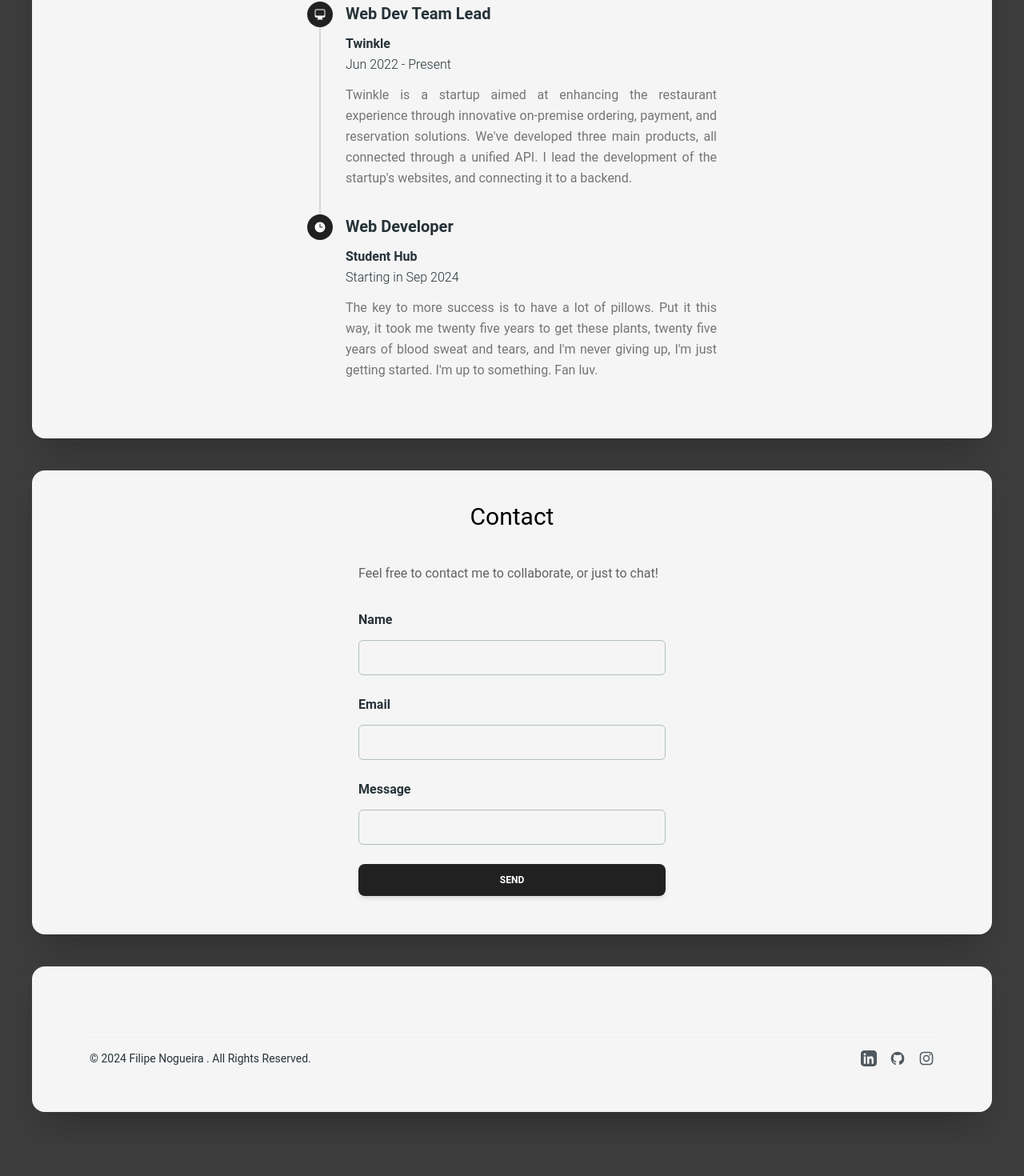
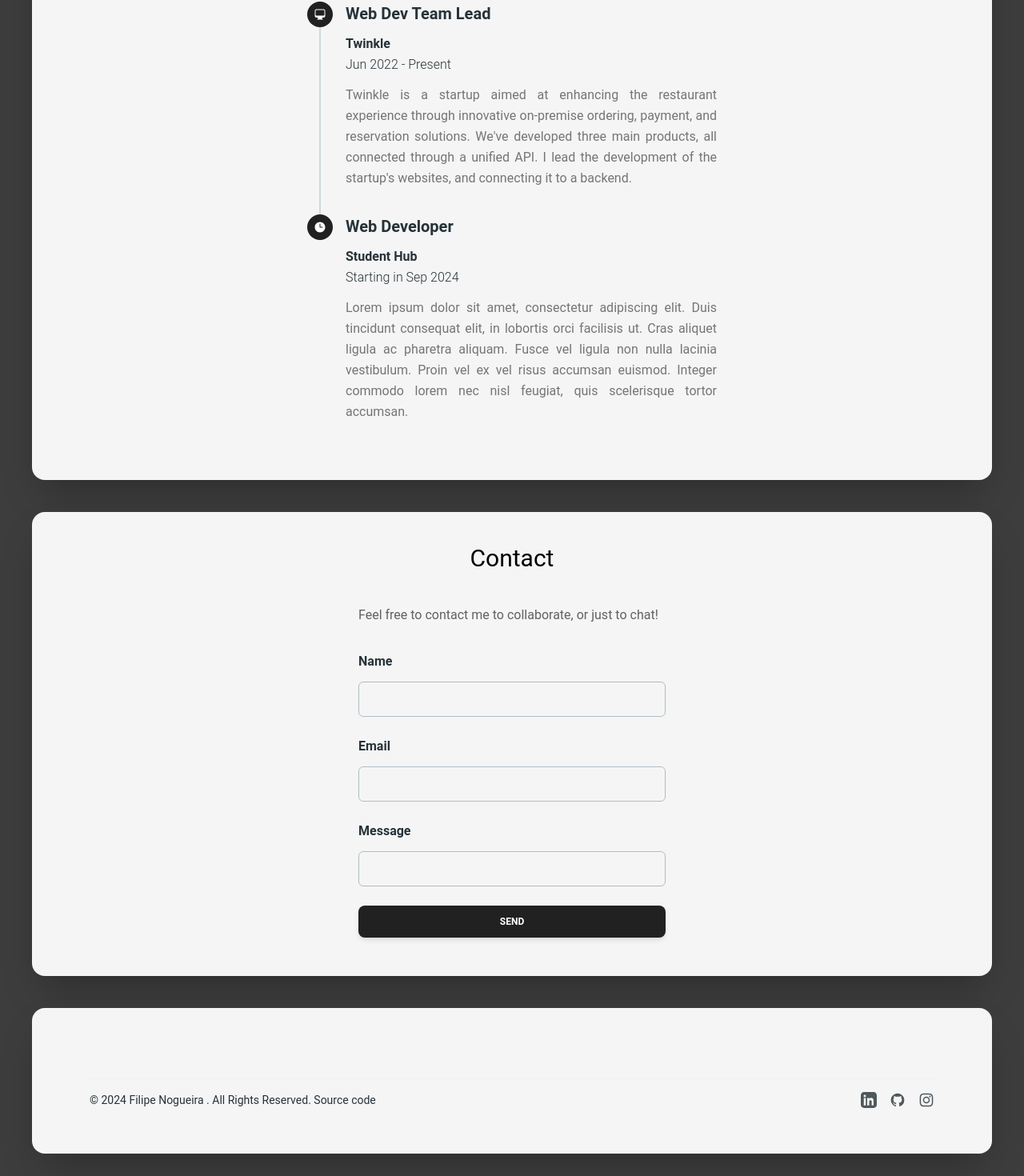
Before and after one commit to filipernogueira/react-personal-website, a React (Vite) app: page / in a window 1280 px wide. Shown: the part 1848-3318 px from the top of the page at 80% size. Before the commit the page ends 3278 px from the top, so only its background shows below. Built offline with nearby package versions, Linux system fonts and the light colour scheme.

Commit message:
overall improvements

```diff
--- a/src/components/FooterComponent.tsx
+++ b/src/components/FooterComponent.tsx
@@ -12,7 +12,13 @@ export default function FooterWithSocialLinks() {
                         className="mb-4 text-center font-normal text-blue-gray-900 md:mb-0"
                     >
                         &copy; {currentYear} Filipe Nogueira . All Rights
-                        Reserved.
+                        Reserved.{" "}
+                        <span
+                            className="cursor-pointer"
+                            onClick={() => alert("TODO")}
+                        >
+                            Source code
+                        </span>
                     </Typography>
                     <div className="flex gap-4 text-blue-gray-900 sm:justify-center">
                         <Typography
--- a/src/components/Timeline.tsx
+++ b/src/components/Timeline.tsx
@@ -1,4 +1,3 @@
-import React from "react";
 import {
     Timeline,
     TimelineItem,
@@ -12,8 +11,8 @@ import { ComputerDesktopIcon, ClockIcon } from "@heroicons/react/24/solid";
 import useInView from "../components/useInView";
 
 export default function TimelineWithIcon() {
-    const [ref, isInView] = useInView({ threshold: 1 });
-    const [ref2, isInView2] = useInView({ threshold: 1 });
+    const [ref, isInView] = useInView({ threshold: 0.9 });
+    const [ref2, isInView2] = useInView({ threshold: 0.9 });
 
     return (
         <div className="sm:w-[32rem] w-7/8">
@@ -93,11 +92,13 @@ export default function TimelineWithIcon() {
                             color="gray"
                             className="font-normal text-gray-600 text-justify"
                         >
-                            The key to more success is to have a lot of pillows.
-                            Put it this way, it took me twenty five years to get
-                            these plants, twenty five years of blood sweat and
-                            tears, and I&apos;m never giving up, I&apos;m just
-                            getting started. I&apos;m up to something. Fan luv.
+                            Lorem ipsum dolor sit amet, consectetur adipiscing
+                            elit. Duis tincidunt consequat elit, in lobortis
+                            orci facilisis ut. Cras aliquet ligula ac pharetra
+                            aliquam. Fusce vel ligula non nulla lacinia
+                            vestibulum. Proin vel ex vel risus accumsan euismod.
+                            Integer commodo lorem nec nisl feugiat, quis
+                            scelerisque tortor accumsan.
                         </Typography>
                     </TimelineBody>
                 </TimelineItem>
--- a/src/components/useInView.tsx
+++ b/src/components/useInView.tsx
@@ -1,14 +1,20 @@
 import { useState, useEffect, useRef } from "react";
 
-const useInView = (options) => {
+interface IntersectionOptions {
+    threshold?: number | number[];
+    rootMargin?: string;
+    root?: Element | null;
+}
+
+const useInView = (options: IntersectionOptions) => {
     const [isInView, setIsInView] = useState<boolean>(false);
-    const ref = useRef(null);
+    const ref = useRef<Element | null>(null);
 
     useEffect(() => {
         const observer = new IntersectionObserver(([entry]) => {
             if (entry.isIntersecting) {
                 setIsInView(true);
-                observer.unobserve(ref.current); // Stop observing once it's in view
+                observer.unobserve(entry.target); // Stop observing once it's in view
             }
         }, options);
 
--- a/src/sections/Education.tsx
+++ b/src/sections/Education.tsx
@@ -68,7 +68,7 @@ const Education = () => {
             <h1 className="text-3xl text-black mb-10">Education</h1>
 
             <div className="flex justify-center items-center flex-col sm:flex-row">
-                <div className="mb-10 sm:mr-20 mr-0 sm:w-96 w-full">
+                <div className="mb-10 sm:mr-20 sm:pb-40 mr-0 sm:w-96 w-full">
                     <StepperWithIcon
                         activeStep={activeStep}
                         setActiveStep={setActiveStep}
```
